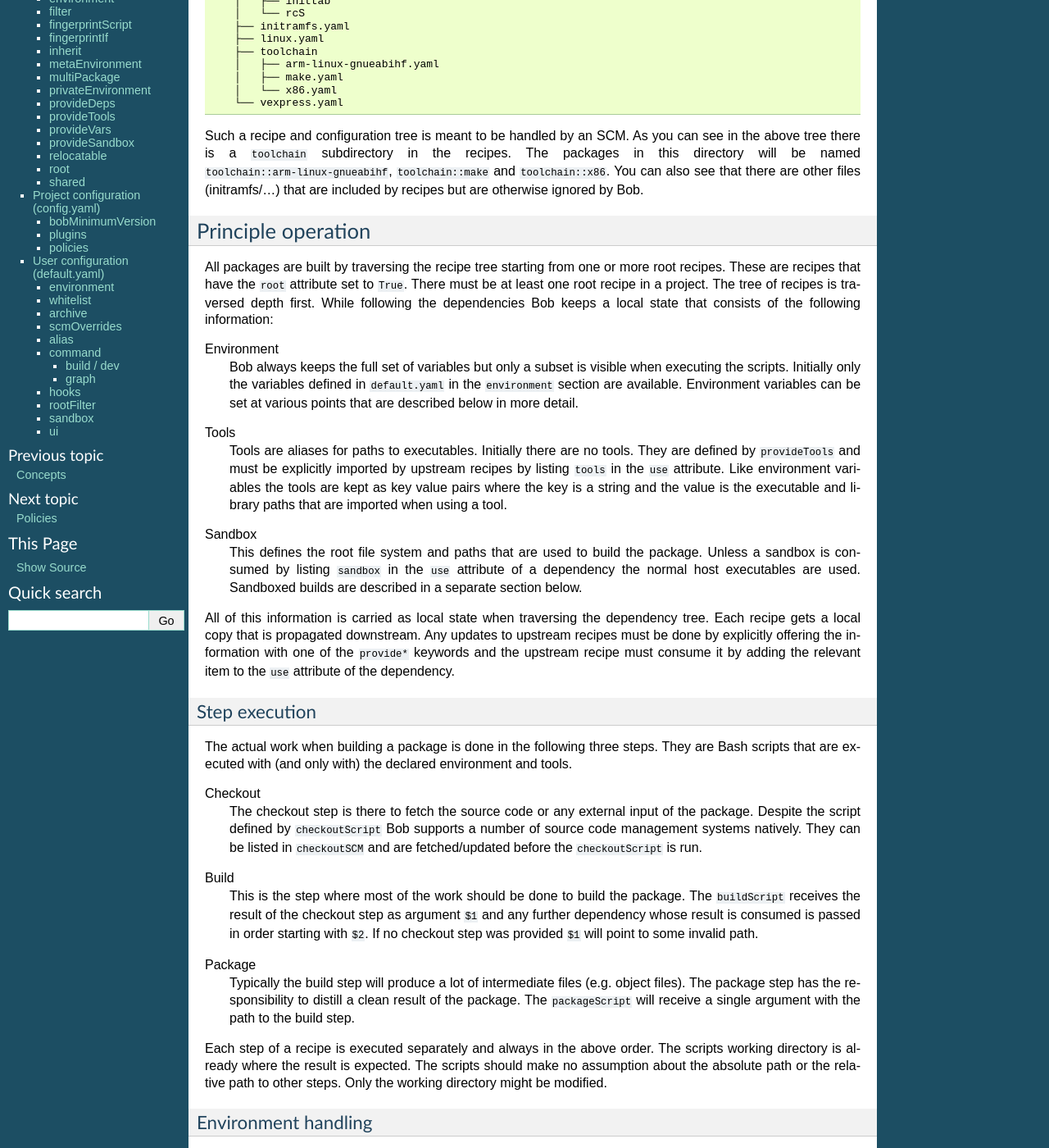
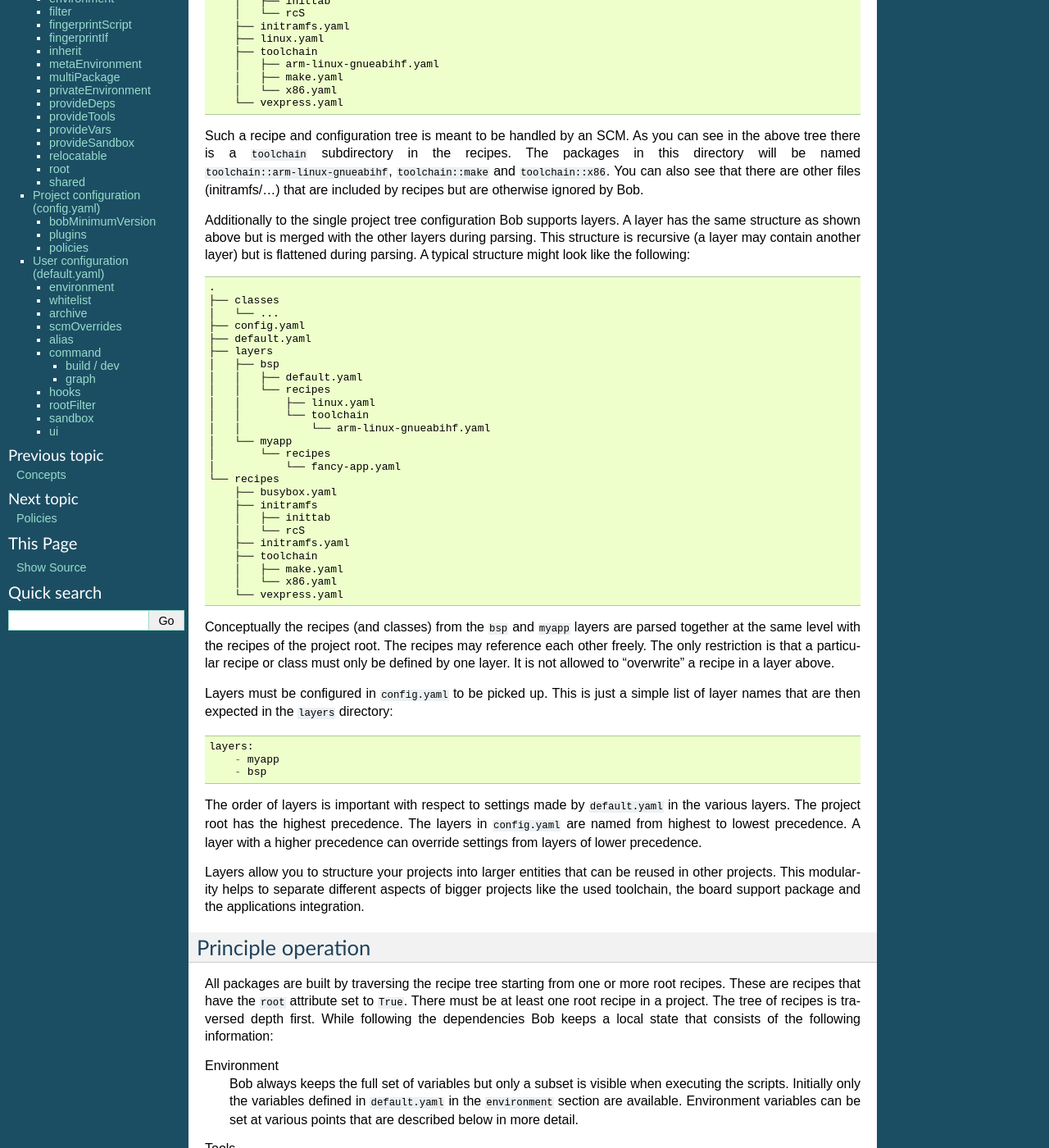
Before and after one commit to BobBuildTool/bob, a Sphinx documentation site: the page built from doc/manual/configuration.rst, in a window 1280 px wide and 1400 px high, scrolled down 516 px. Shown: the whole window at 82% size. Built offline with Sphinx 7.4.7, drawn with Linux system fonts in a browser that asks for light colours; formulas are drawn with MathJax 3; the version number could not be read and is left out.

Commit message:
doc: document layers

```diff
--- a/doc/manual/configuration.rst
+++ b/doc/manual/configuration.rst
@@ -45,6 +45,62 @@ The packages in this directory will be named
 ``toolchain::arm-linux-gnueabihf``, ``toolchain::make`` and ``toolchain::x86``.
 You can also see that there are other files (initramfs/...) that are included
 by recipes but are otherwise ignored by Bob.
+
+Additionally to the single project tree configuration Bob supports layers. A
+layer has the same structure as shown above but is merged with the other layers
+during parsing. This structure is recursive (a layer may contain another layer)
+but is flattened during parsing. A typical structure might look like the
+following::
+
+    .
+    ├── classes
+    │   └── ...
+    ├── config.yaml
+    ├── default.yaml
+    ├── layers
+    │   ├── bsp
+    │   │   ├── default.yaml
+    │   │   └── recipes
+    │   │       ├── linux.yaml
+    │   │       └── toolchain
+    │   │           └── arm-linux-gnueabihf.yaml
+    │   └── myapp
+    │       └── recipes
+    │           └── fancy-app.yaml
+    └── recipes
+        ├── busybox.yaml
+        ├── initramfs
+        │   ├── inittab
+        │   └── rcS
+        ├── initramfs.yaml
+        ├── toolchain
+        │   ├── make.yaml
+        │   └── x86.yaml
+        └── vexpress.yaml
+
+Conceptually the recipes (and classes) from the ``bsp`` and ``myapp`` layers
+are parsed together at the same level with the recipes of the project root. The
+recipes may reference each other freely. The only restriction is that a
+particular recipe or class must only be defined by one layer. It is not allowed
+to "overwrite" a recipe in a layer above.
+
+Layers must be configured in ``config.yaml`` to be picked up. This is just a
+simple list of layer names that are then expected in the ``layers`` directory::
+
+    layers:
+        - myapp
+        - bsp
+
+The order of layers is important with respect to settings made by
+``default.yaml`` in the various layers. The project root has the highest
+precedence. The layers in ``config.yaml`` are named from highest to lowest
+precedence. A layer with a higher precedence can override settings from layers
+of lower precedence.
+
+Layers allow you to structure your projects into larger entities that can be
+reused in other projects. This modularity helps to separate different aspects
+of bigger projects like the used toolchain, the board support package and the
+applications integration.
 
 Principle operation
 -------------------
```
